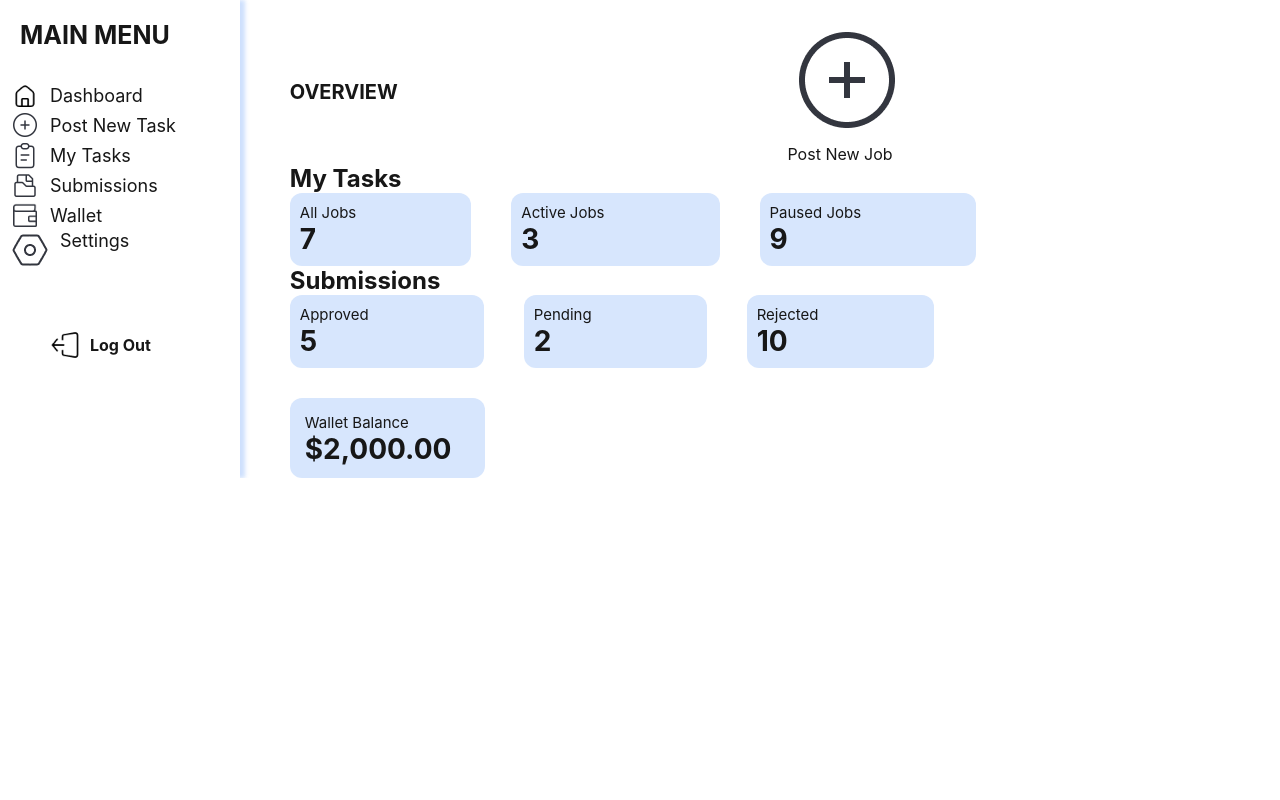
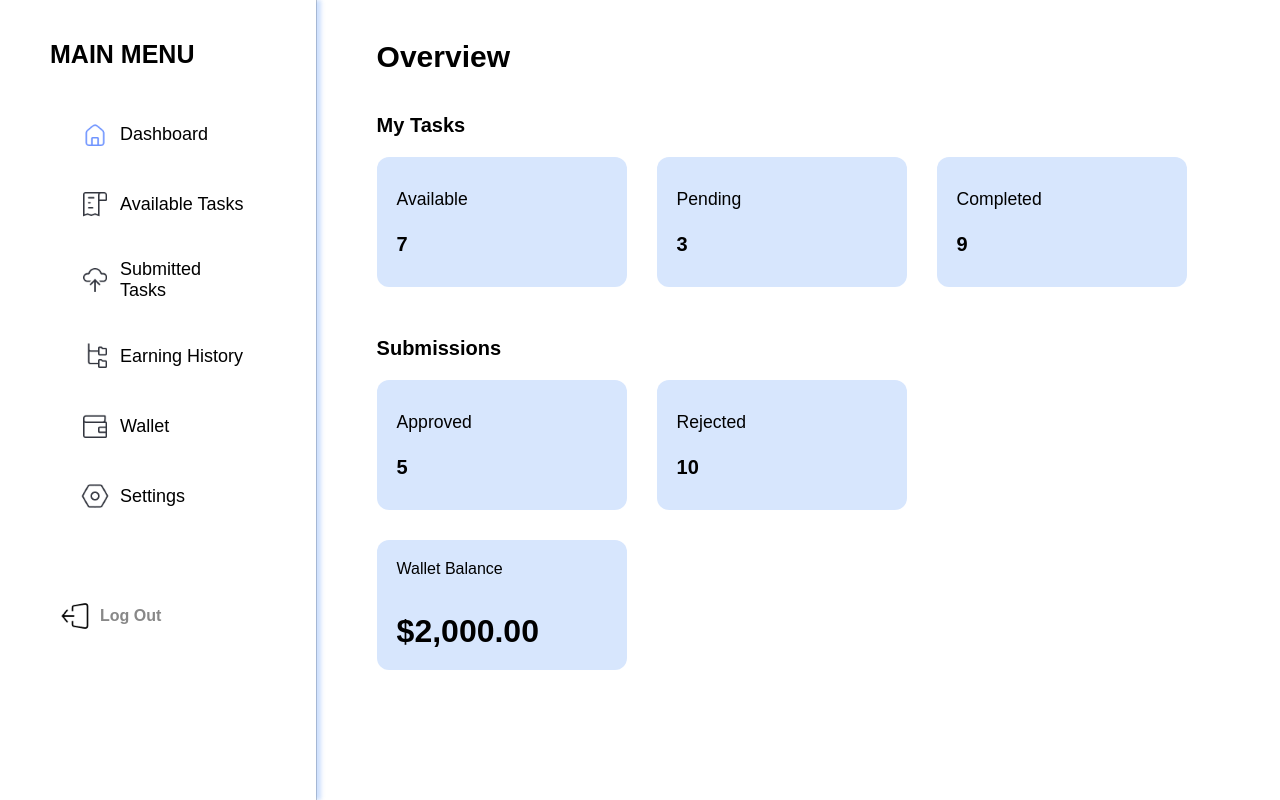
Before and after one commit to Elviscious/TaskHub, a Next.js app: page /workerdashboard in a window 1280 px wide. Built offline with nearby package versions, Linux system fonts and the light colour scheme.

Commit message:
worker dashboard

```diff
--- a/app/workerdashboard/page.js
+++ b/app/workerdashboard/page.js
@@ -1,104 +1,103 @@
+// src/app/workerdashboard/page.jsx
+
 "use client";
 
-import React, { useState } from "react";
-import styles from "@/app/workerdashboard/page.module.css"; // Assuming you have a CSS file for styles
+import React, { useState, useEffect } from "react";
+import styles from "@/app/workerdashboard/page.module.css";
+import Image from "next/image";
 
 function Dashboard() {
 	const [isOpen, setIsOpen] = useState(false);
 
-	React.useEffect(() => {
+	useEffect(() => {
 		if (isOpen) {
-			document.body.classList.add("nav-open");
+			document.body.classList.add("navOpen");
 		} else {
-			document.body.classList.remove("nav-open");
+			document.body.classList.remove("navOpen");
 		}
 	}, [isOpen]);
 
 	return (
 		<div className={styles.container}>
-			<button className={styles.hamburger} onClick={() => setIsOpen(!isOpen)}>
-				<img
-					src={isOpen ? "/Close_round.png" : "/Menu.png"}
-					alt="menu toggle"
-					style={{ width: "44px", height: "44px" }}
-				/>
-			</button>
+			{/* Hamburger menu for mobile view */}
 
-			<div className={`${styles.navigationBar} ${isOpen ? "open" : ""}`}>
-				<nav className={styles.nav}>
+			<div className={`${styles.navigationBar} ${isOpen ? styles.open : ""}`}>
+				<nav>
 					<h1>MAIN MENU</h1>
 					<ul className={styles.navUl}>
-						<div className={styles.upload}>
-							<img src="/Home.png" alt="" />
+						<li className={`${styles.navItem} ${styles.active}`}>
+							<Image src="/Home.png" alt="" width={30} height={30} />
 							<p>Dashboard</p>
-						</div>
-						<div className={styles.availableTasks}>
-							<img src="/plus.png" alt="" />
-							<p>Post New Task</p>
-						</div>
-						<div className={styles.submittedTasks}>
-							<img src="/book.png" alt="" />
-							<p>My Tasks</p>
-						</div>
-						<div className={styles.earningHistory}>
-							<img src="/folder.png" alt="" />
-							<p>Submissions</p>
-						</div>
-						<div className={styles.wallet}>
-							<img src="/Wallet.png" alt="" />
+						</li>
+						<li className={styles.navItem}>
+							<Image src="/paper.png" alt="" width={30} height={30} />
+							<p>Available Tasks</p>
+						</li>
+						<li className={styles.navItem}>
+							<Image src="/Upload.png" alt="" width={30} height={30} />
+							<p>Submitted Tasks</p>
+						</li>
+						<li className={styles.navItem}>
+							<Image src="/Folders_line.png" alt="" width={30} height={30} />
+							<p>Earning History</p>
+						</li>
+						<li className={styles.navItem}>
+							<Image src="/Wallet.png" alt="" width={30} height={30} />
 							<p>Wallet</p>
-						</div>
-						<div className={styles.setting}>
-							<img src="/Setting_alt_line.png" alt="" />
+						</li>
+						<li className={styles.navItem}>
+							<Image
+								src="/Setting_alt_line.png"
+								alt=""
+								width={30}
+								height={30}
+							/>
 							<p>Settings</p>
-						</div>
+						</li>
 					</ul>
 					<div className={styles.logOut}>
-						<img src="/Sign_out_squre.png" alt="" />
+						<Image src="/Sign_out_squre.png" alt="" width={30} height={30} />
 						<p>Log Out</p>
 					</div>
 				</nav>
 			</div>
 
-			<div className={styles.homePage}>
+			<button className={styles.hamburger} onClick={() => setIsOpen(!isOpen)}>
+				<Image
+					src={isOpen ? "/Close_round.png" : "/Menu.png"}
+					alt="menu toggle"
+					width={44}
+					height={44}
+				/>
+			</button>
+			<div className={styles.mainContent}>
 				<div className={styles.topMenu}>
-					<h1>OVERVIEW</h1>
-					<div className={styles.postJobBtn}>
-						<img src="/plus.png" alt="plus" className={styles.icon} />
-						<p>Post New Job</p>
+					<h1>Overview</h1>
 				</div>
-				</div>
-				<div className={styles.innerContainer}>
+
 				<h2>My Tasks</h2>
-
 				<div className={styles.myTaskContainer}>
 					<div className={styles.taskContainer}>
-							<p>All Jobs</p>
+						<p>Available</p>
 						<h2>7</h2>
 					</div>
 					<div className={styles.taskContainer}>
-							<p>Active Jobs</p>
+						<p>Pending</p>
 						<h2>3</h2>
 					</div>
 					<div className={styles.taskContainer}>
-							<p>Paused Jobs</p>
+						<p>Completed</p>
 						<h2>9</h2>
 					</div>
 				</div>
 
-					<div className={styles.innerContainer}>
+				<div className={styles.submissions}>
 					<h2>Submissions</h2>
 					<div className={styles.myTaskContainer}>
 						<div className={styles.taskContainer}>
 							<p>Approved</p>
 							<h2>5</h2>
 						</div>
-
-							<div className={styles.taskContainer}>
-								<p>Pending</p>
-								<h2>2</h2>
-							</div>
-
 						<div className={styles.taskContainer}>
 							<p>Rejected</p>
 							<h2>10</h2>
@@ -112,7 +111,6 @@ function Dashboard() {
 				</div>
 			</div>
 		</div>
-		</div>
 	);
 }
 
--- a/app/workerdashboard/page.module.css
+++ b/app/workerdashboard/page.module.css
@@ -1,379 +1,251 @@
-body{
-    margin: 0;
-    font-family: 'inter';
+/* src/app/workerdashboard/page.module.css */
+
+/* Global style to prevent scrolling when nav is open */
+:global(body.navOpen) {
+    overflow: hidden;
 }
-.container{
+
+.container {
     display: flex;
-    margin-top: 0px;
-    gap: 50px;
-    /* align-items: center; */
-    /* border: 1px solid green; */
-    /* height: 100vh; */
-}
-.navigationBar{
-    transition: left 0.3s ease;
-    background: #fff;          /* sidebar background */
-    padding: 20px 70px 60px 20px;
-    box-shadow: 5px 0px 4px rgba(59, 130, 246, 0.25);
-    /* width: 250px;   */
-    /* z-index: 999; */
-    /* height: 100vh;         */
-    /* padding: 100px; */
+    min-height: 100vh;
+    background-color: #fff;
+    color: black;
+    width: 100%;
 
 }
 
-.nav h1{
-    font-size: 25px;
-    /* margin: 0; */
-    /* color: grey; */
-}
-.hamburger{
-    display: none;
-    margin: 0;
-    padding: 0;
-    border: 2px black solid;
+.navigationBar {
+    background: #fff;
+    width: 400px;
+    position: relative;
+    z-index: 10;
+    padding: 40px 70px 20px 20px;
+    box-shadow: 5px 0px 4px 0px rgba(59, 130, 246, 0.25);
 }
 
-.topMenu{
-    display: flex;
-    justify-content: space-between;
-    width: 90%;
-    align-items: center;
-    margin-top: 20px;
+.navigationBar nav h1 {
+    font-size: 25px;
+    margin-bottom: 40px;
+    color: #000000;
 }
-.navUl{
-    margin: -10px;
-    font-size: 18px;
-    /* list-style: none; */
-    /* color: black; */
-    /* flex-direction: column; */
-    /* gap: 5px; */
-    /* margin-bottom: 100px; */
-    /* white-space: nowrap; */
-    /* padding: 10px 20px; */
-    /* display: flex; */
+.navigationBar nav{
+    margin-left: 30px;
+    width: 100%;
+
 }
 
-.navUl :hover{
-    color: #3B82F6;
+.hamburger {
+    display: none;
+    border: none;
+    background: none;
     cursor: pointer;
-    img{
-        filter: brightness(0) saturate(100%) invert(50%) sepia(100%) saturate(1000%) hue-rotate(200deg) brightness(100%) contrast(100%);
-    }
 }
 
-.navUl div{
+.navUl {
     display: flex;
-    gap: 10px;
+    flex-direction: column;
+    gap: 20px;
+    font-size: 18px;
+    list-style: none;
+    padding: 0;
+    margin: 20px;
 }
-.upload{
+
+.navItem {
     display: flex;
     align-items: center;
+    gap: 10px;
+    padding: 10px;
+    cursor: pointer;
+    border-radius: 8px;
+    transition: background-color 0.2s ease;
+}
 
-    img{
-        width: 30px;
-        height: 30px;
-        filter: brightness(0);
-    }
+.navItem:hover {
+    color: #3B82F6;
 }
-.availableTasks{
-    display: flex;
-    align-items: center;
 
-    img{
-        width: 30px;
-        height: 30px;
-    }
+.navItem:hover img {
+    filter: brightness(0) saturate(100%) invert(50%) sepia(100%) saturate(1000%) hue-rotate(200deg) brightness(100%) contrast(100%);
+}
 
+
+.navItem.active img {
+    filter: brightness(0) saturate(100%) invert(50%) sepia(100%) saturate(1000%) hue-rotate(200deg) brightness(100%) contrast(100%);
 }
-.submittedTasks{
-    display: flex;
-    align-items: center;
 
-    img{
-        width: 30px;
-        height: 30px;
-    }
-}
-.earningHistory{
-    display: flex;
-    align-items: center;
-
-    img{
-        width: 30px;
-        height: 30px;
-    }
-}
-.wallet{
-    display: flex;
-    align-items: center;
-
-    img{
-        width: 30px;
-        height: 30px;
-    }
-}
-.settings{
-    display: flex;
-    align-items: center;
-
-    img{
-        width: 30px;
-        height: 30px;
-    }
-}
-.logOut{
+.logOut {
     display: flex;
     align-items: center;
     gap: 10px;
     margin-top: 70px;
-    padding-left: 30px;
+    padding: 10px;
     font-weight: bold;
-    img{
-        width: 30px;
-        height: 30px;
-    }
-}
-.logOut:hover{
-    color: #3B82F6;
     cursor: pointer;
-        img{
-        filter: brightness(0) saturate(100%) invert(50%) sepia(100%) saturate(1000%) hue-rotate(200deg) brightness(100%) contrast(100%);
-    }
-}
-.nav h1{
-  margin-bottom: 40px;
-}
-.homePage h1{
-    font-size: 20px;
-    /* padding-left: 10px; */
-    /* color: red; */
-}
-.homePage{
-    display: flex;
-    flex-direction: column;
-    /* border: 1px solid purple; */
-    /* padding-left: 40px; */
-    /* padding-left: 320px; */}
-
-.innerContainer{
- /* padding-left: 50px; */
+    color: #888;
 }
 
-
-.myTaskContainer{
-    display: flex;
-    gap: 40px;
-    flex-wrap: wrap;
-    /* margin-top: -10px; */
-    /* border: 1px solid red; */
-    /* max-width: 800px; */
-    /* margin-bottom: 0px; */
+.logOut:hover {
+    color: #3B82F6;
 }
 
-.taskContainer{
-    background: rgba(59, 130, 246, 0.2);
-    padding: 10px;
-    padding-right: 115px;
-    border-radius: 12px;
-    /* flex: 1; */
-   }
-.taskContainer p{
+.logOut:hover img {
+    filter: brightness(0) saturate(100%) invert(50%) sepia(100%) saturate(1000%) hue-rotate(200deg) brightness(100%) contrast(100%);
+}
+
+.mainContent {
+    width: 100%;
+    padding: 40px 60px;
+    border-left: 1px solid #c9c9c9;
+}
+
+.mainContent h1 {
+    font-size: 30px;
     margin: 0;
-    font-size: 15px;
+    margin-bottom: 40px;
 }
-.taskContainer h2{
-    font-size: 28px;
-    /* padding-top: 20px ; */
+
+.myTaskContainer {
+    display: flex;
+    gap: 30px;
+    flex-wrap: wrap;
+    margin-top: 20px;
+    width: 100%;
 
 }
 
-.Submissions h2{
-    padding-top: 50px;
-    padding-top: 20px;
-    font-size: 20px;
-    /* color: purple; */
-
+.taskContainer {
+    flex: 1;
+    background: rgba(59, 130, 246, 0.2);
+    padding: 20px 20px;
+    border-radius: 12px;
+    /* padding-right: 180px; */
+    max-width:  250px;
+    height: 130px;
+    display: flex;
+    flex-direction: column;
+    justify-content: space-around;
+    /* align-items: flex-start; */
 }
 
-.walletBalance{
+.taskContainer p {
+    margin: 0;
+    font-size: 1.1rem;
+    color: #000000;
+    font-weight: 500;
+}
+
+.taskContainer h2 {
+    font-size: 2rem;
+    margin: 0;
+    font-weight: 600;
+}
+
+.submissions {
+    margin-top: 50px;
+}
+
+.submissions h2, .mainContent h2 {
+    font-size: 20px;
+}
+
+.walletBalance {
     background: rgba(59, 130, 246, 0.2);
-    max-width: 195px;
-    padding: 15px;
-    height: 80px;
+    padding: 20px 20px;
+    height: 130px;
+    max-width: 250px;
     border-radius: 12px;
     margin-top: 30px;
+    display: flex;
+    flex-direction: column;
+    justify-content: space-between;
 }
 
-.walletBalance p{
+.walletBalance p {
     margin: 0;
-    font-size: 15px;
-    /* white-space: nowrap; */
-}
-.walletBalance h2{
-    font-size: 28px;
-    text-align: left;
-    /* padding-top: 20px ; */
+    font-size: 16px;
+    color: #000000;
 }
 
+.walletBalance h2 {
+    font-size: 32px;
+    margin: 0;
+    font-weight: 600;
+    text-align: left;
+}
 
+/* Mobile Styles */
 @media (max-width: 600px) {
-      body.nav-open {
-    overflow: hidden; /* Prevent scrolling */
-  }
-  body.nav-open .homePage,
-  body.nav-open .innerContainer,
-  body.nav-open .walletBalance,
-  body.nav-open .my
-TaskContainer {
-    display: none !important; /* Hide all main content */
-  }
-  .navigationBar {
-    /* display: none; */
-    position: fixed;
-    z-index: 10;
-    width: 100vw;
-    height: 100vh;
-    left: 0;
-    top: 0;
-    transform: translateX(-100%);
-    transition: transform .5s ease-in-out;
-  }
-  .open.navigationBar {
-    /* display: block !important; */
-    transform: translateX(0);
-  }
-    .container{
-        /* border: 2px solid red; */
+        :global(body.navOpen) .mainContent {
+                display: none !important;
+            }
+    .container {
+        flex-direction: column;
+
     }
 
+    .navigationBar {
+        position: fixed;
+        width: 100vw;
+        height: 100vh;
+        top: 0;
+        left: 0;
+        transform: translateX(-100%);
+        transition: transform .5s ease-in-out;
+    }
 
+    .navigationBar.open {
+        transform: translateX(0);
+    }
 
- .topMenu{
-    display: flex;
-    flex-wrap: wrap;
-    gap: 20px;
-    justify-content: space-between;
-    margin-top: 30px;
-    width: 80%;
- }
+    .topMenu{
+        display: flex;
+        align-items: center;
+        height: 60px;
+        margin-bottom: 20px;
 
-  .hamburger{
-    border: none;
-    background: none;
-    z-index: 10000;
-    width: 40px;
-    display: flex;
-    position: absolute;
-    left: 80%;
-    top: 25px;
-    img{
-        width: 50px;
-        height: 50px;
     }
-  }
+    .topMenu h1{
+        margin: auto 20px;
+    }
+    .hamburger {
+        display: block;
+        position: absolute;
+        top: 30px;
+        left: 80%;
+        z-index: 1000;
+        width: 44px;
+        height: 44px;
+        background-color: transparent;
+        border: none;
+        cursor: pointer;
+    }
 
-.homePage{
-    display: flex;
-    justify-content: center;
-    align-items: center;
-    width: 100%;
-    /* margin: 20px; */
-    /* padding-left: 20px; */
-    /* margin-right: 20px; */
-    /* border: 2px solid black; */
+    .mainContent {
+        padding: 20px;
+        border-left: none;
+        flex: none;
+    }
+    .mainContent > h2, .submissions > h2{
+        text-align: center;
+    }
+
+    .myTaskContainer {
+        flex-direction: column;
+        align-items: center;
+        width: 100%;
+        /* padding: 0 10px; */
+        /* height: 550px; */
+    }
+
+    .taskContainer,
+    .walletBalance {
+        width: 100%;
+        max-width: 350px;
+        min-height: 130px;
+        padding: 15px;
+        display: flex;
+        justify-self: center;
+        gap: 1px;
+    }
 }
-.innerContainer{
-    align-items: center;
-    justify-content: center;
-    width: 100%;
-    /* border: 2px solid red; */
-   }
-.innerContainer > h2 {
-   margin-left: 30px;
-}
-.myTaskContainer {
-    display: flex;
-    flex-direction: column;
-    justify-content: center;
-    align-items: center;
-    gap: 30px;
-    width: 100%;
-    /* padding-right: 70px; */
-    /* border: 2px solid green; */
-    /* max-width: 500px; */
-    /* margin: 0; */
-
-}
-.taskContainer{
-    width: 80%;
-    gap: 100px;
-    padding-right: 0;
-    /* border: 2px solid red; */
-     /* border-width: 10px; */
-/* box-sizing: border-box; */
-  }
-   .walletBalance{
-    margin: 40px;
-    width: 100%;
-    margin-top: 30px;
-    /* border: 2px solid grey; */
-    /* padding-right: 150px; */
-
-
-    /* border: 2px solid brown; */
-    /* box-sizing: border-box; */
-}
-.topMenu{
-    margin-top: 80px;
-}
-
-}
-@media(max-width: 330px){
-.homePage{
-    justify-content: center;
-    align-items: center;
-}
-
-.taskContainer{
-    padding: 10px;
-    /* box-sizing: border-box; */
-}
- .walletBalance{
-    padding:30px;
-    margin: 10px;
-    width: 60%;
-    align-items: center;
-    justify-content: center;
-    margin-top: 30px;
-}
-}
-
-.post-job-btn {
-    /* position: fixed;
-    top: 20px;
-    right: 20px; */
-    display: flex;              /* align icon + text */
-    align-items: center;        /* vertically center */
-    gap: 8px;                   /* space between icon & text */
-    background: #3B82F6;
-    color: white;
-    padding: 1px 10px;
-    /* padding: auto 70px; */
-    border-radius: 10px;
-    font-size: 14px;
-    font-weight: bold;
-    cursor: pointer;
-    z-index: 1001;
-    transition: background 0.3s ease;
-  }
-
-  .post-job-btn:hover {
-    background: #2563eb;
-  }
-
-  .post-job-btn .icon {
-    width: 20px;
-    height: 20px;
-    object-fit: contain;
-  }
```
Lines whose indentation alone changed are shown as unchanged.
